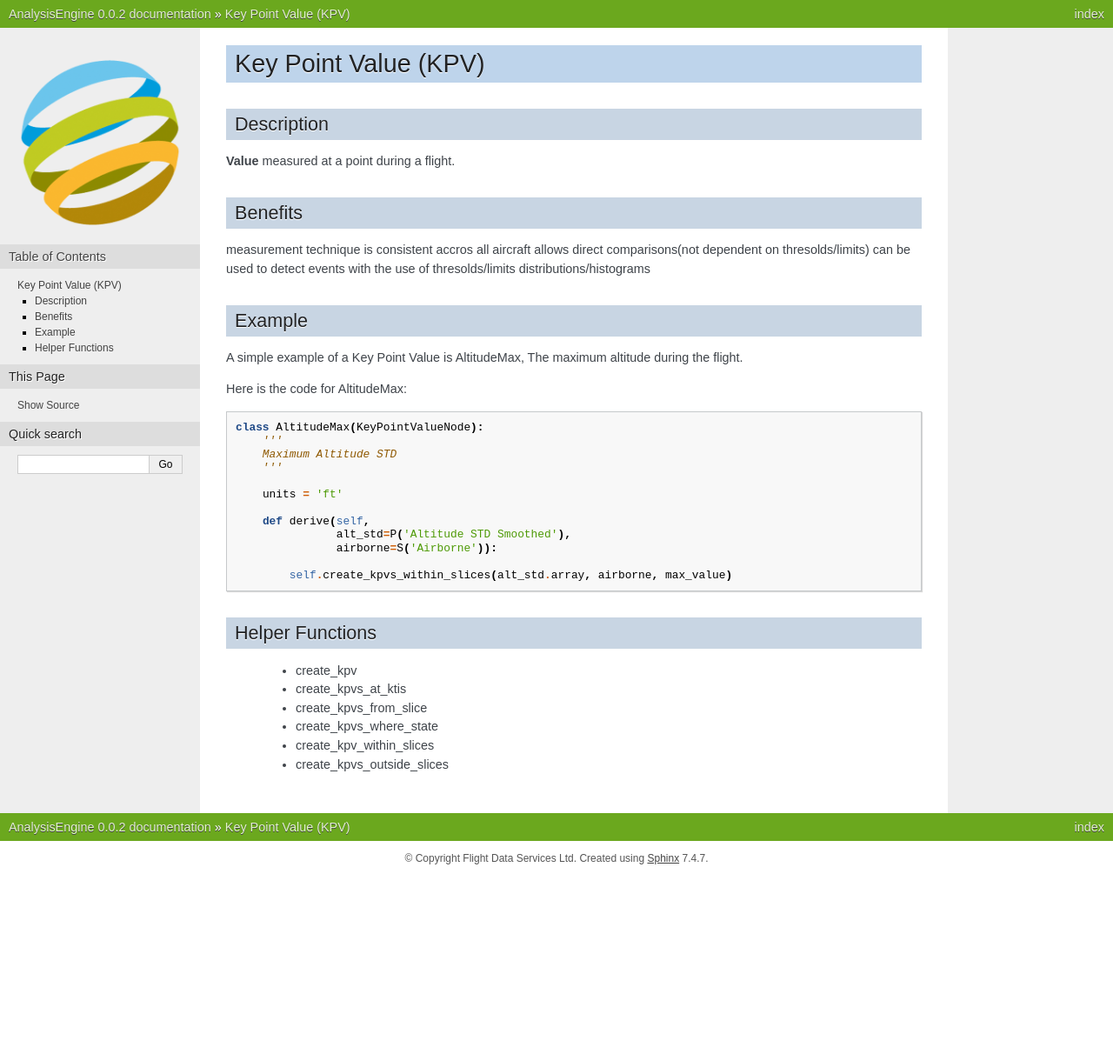
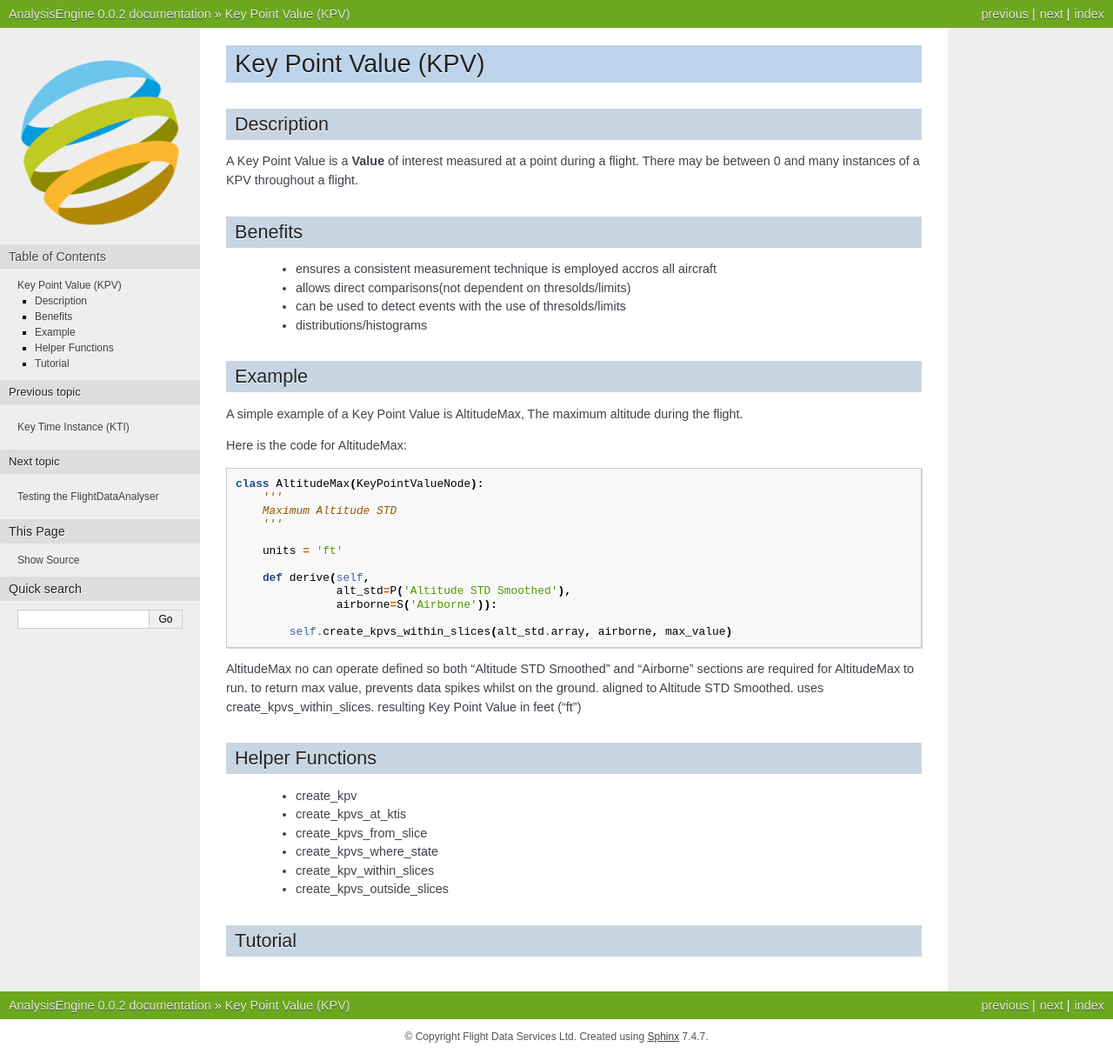
Before and after one commit to catawbasam/FlightDataAnalyzer, a Sphinx documentation site: the page built from doc/source/KeyPointValue.rst, in a window 1280 px wide. Shown: the whole page at 87% size. Built offline with Sphinx 7.4.7, drawn with Linux system fonts in a browser that asks for light colours; formulas are drawn with MathJax 3; pages that are not in the unit, such as notebooks, are missing from menus; before the commit the page ends 1007 px from its top, so only the background shows below that.

Commit message:
KTI and KPV documentation

```diff
--- a/doc/source/KeyPointValue.rst
+++ b/doc/source/KeyPointValue.rst
@@ -8,16 +8,18 @@ Key Point Value (KPV)
 Description
 -----------
 
-**Value** measured at a point during a flight.
+A Key Point Value is a **Value** of interest measured at a point during a
+flight. There may be between 0 and many instances of a KPV throughout a
+flight.
 
 --------
 Benefits
 --------
 
-measurement technique is consistent accros all aircraft
-allows direct comparisons(not dependent on thresolds/limits)
-can be used to detect events with the use of thresolds/limits
-distributions/histograms
+ * ensures a consistent measurement technique is employed accros all aircraft
+ * allows direct comparisons(not dependent on thresolds/limits)
+ * can be used to detect events with the use of thresolds/limits
+ * distributions/histograms
 
 -------
 Example
@@ -41,6 +43,12 @@ Here is the code for AltitudeMax::
 
             self.create_kpvs_within_slices(alt_std.array, airborne, max_value)
 
+AltitudeMax no can operate defined so both "Altitude STD Smoothed" and
+"Airborne" sections are required for AltitudeMax to run.
+to return max value, prevents data spikes whilst on the
+ground. aligned to Altitude STD Smoothed. uses create_kpvs_within_slices.
+resulting Key Point Value in feet ("ft")
+
 ----------------
 Helper Functions
 ----------------
@@ -51,3 +59,7 @@ Helper Functions
  * create_kpvs_where_state
  * create_kpv_within_slices
  * create_kpvs_outside_slices
+
+--------
+Tutorial
+--------
--- a/doc/source/KeyTimeInstance.rst
+++ b/doc/source/KeyTimeInstance.rst
@@ -1,4 +1,4 @@
-.. _KeyTimeInstances:
+.. _KeyTimeInstance:
 
 =======================
 Key Time Instance (KTI)
--- a/doc/source/index.rst
+++ b/doc/source/index.rst
@@ -14,8 +14,8 @@ Contents:
    ParameterNaming
    HeightAndHeightRateComputation
    FlightTypes
-   KeyTimeInstances
-   KeyPointValues
+   KeyTimeInstance
+   KeyPointValue
    Testing
    Changes
    TODO
```
